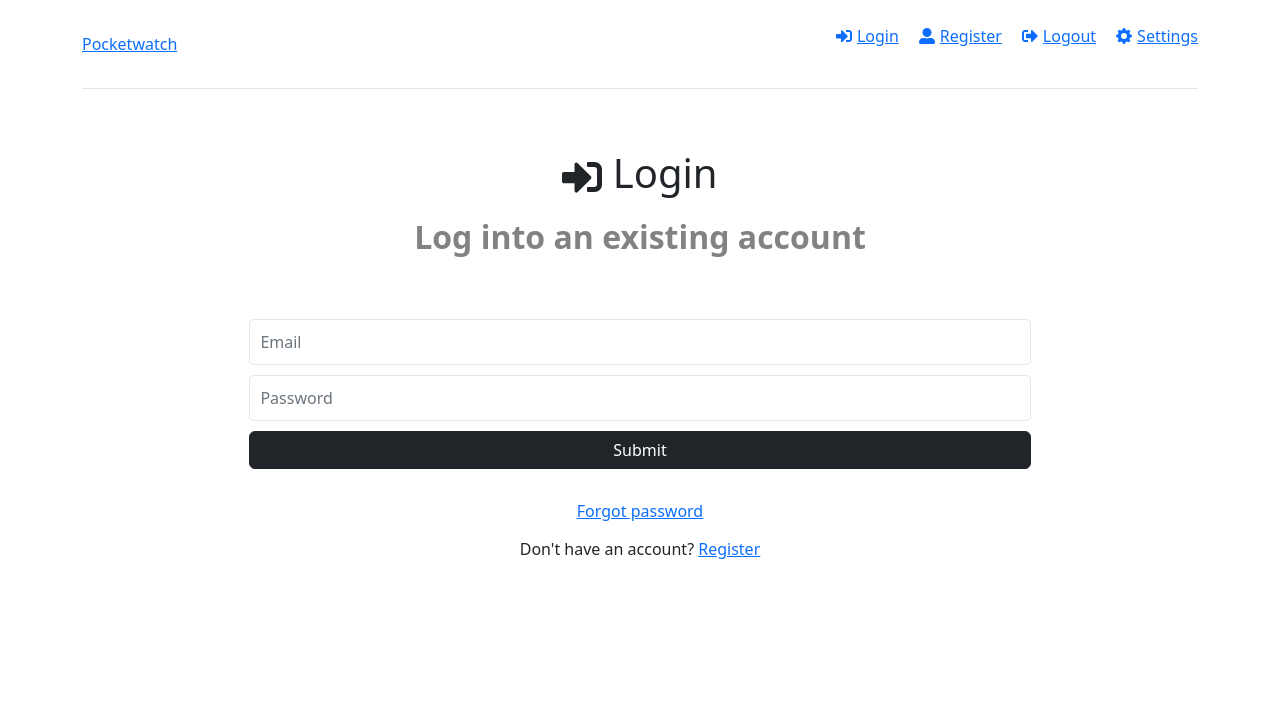
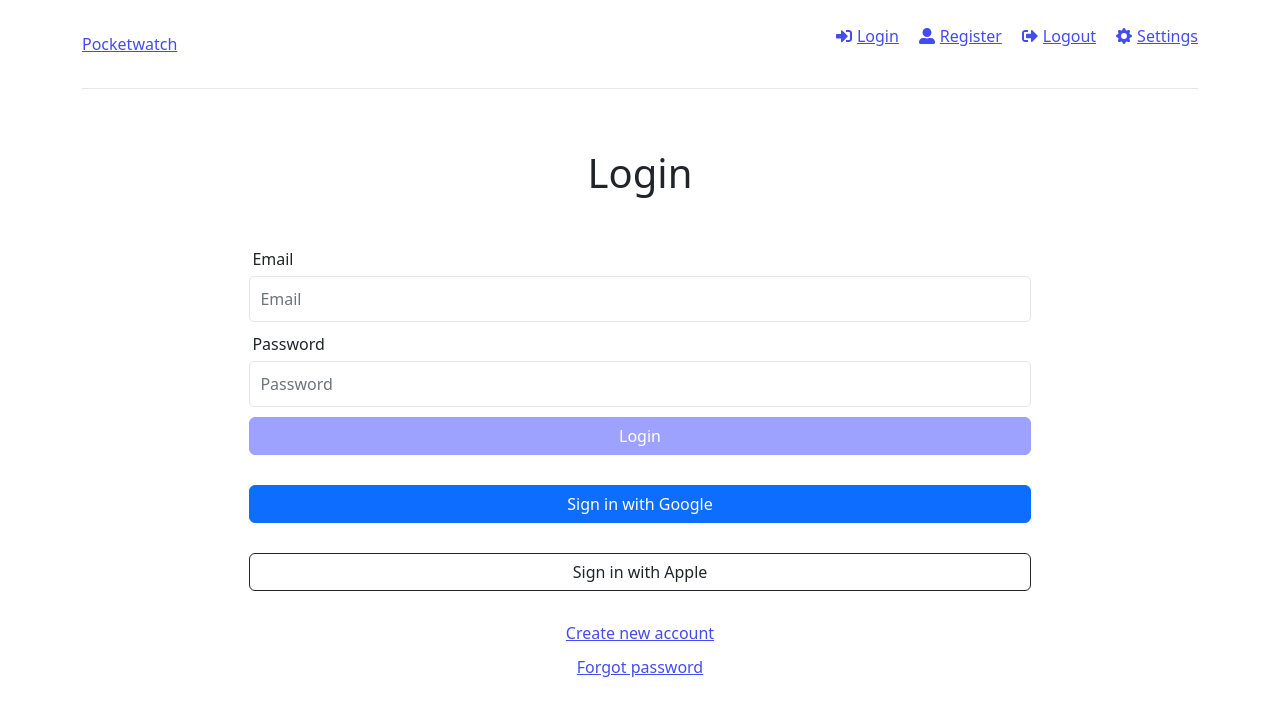
Before and after one commit to constellationz/pocketwatch, a React (Create React App) app in the folder frontend/: page /login in a window 1280 px wide. Shown: the top 716 px of the page. Built offline with nearby package versions, Linux system fonts and the light colour scheme.

Commit message:
Add input labels, buttons, and change styling for login page

```diff
--- a/frontend/src/index.css
+++ b/frontend/src/index.css
@@ -191,6 +191,34 @@ h3 {
   animation: spin 1.2s linear infinite;
 }
 
+#pocketwatch.form-button {
+  color: white;
+  background-color: #9DA1FF;
+  border-color: #9DA1FF;
+}
+
+#pocketwatch.form-button:hover {
+  background-color: #8187E2;
+  border-color: #8187E2;
+}
+
+#pocketwatch.form-button:active {
+  background-color: #656EC6;
+  border-color: #656EC6;
+}
+
+a:link {
+  color: #454CEE;
+}
+
+a:visited {
+  color: #001EB5;
+}
+
+a:hover {
+  color: #0735D1;
+}
+
 .task-container {
   border: 1px solid;
   padding: 5px;
--- a/frontend/src/pages/Login.jsx
+++ b/frontend/src/pages/Login.jsx
@@ -44,14 +44,14 @@ function Login() {
     <>
       <section className="heading">
         <h1>
-          <FaSignInAlt /> Login
+          Login
         </h1>
-        <p>Log into an existing account</p>
       </section>
 
       <section className="form">
         <form onSubmit={onSubmit}>
           <div className="form-group">
+            <label for="email">Email</label>
             <input
               type="text"
               className="form-control"
@@ -63,6 +63,7 @@ function Login() {
             />
           </div>
           <div className="form-group">
+            <label for="password">Password</label>
             <input
               type="password"
               className="form-control"
@@ -74,15 +75,25 @@ function Login() {
             />
           </div>
           <div className="form-group">
-            <Button variant="dark" type="submit" className="btn btn-block">
-              Submit
+            <Button type="submit" className="btn btn-block form-button" id="pocketwatch">
+              Login
             </Button>
           </div>
           <div className="form-group">
-            <Link to="/forgotpassword">Forgot password</Link>
+            <Button className="btn btn-block form-button" id="google">
+              Sign in with Google
+            </Button>
           </div>
           <div className="form-group">
-            <p>Don't have an account? <Link to="/register">Register</Link></p>
+            <Button variant="outline-dark" className="btn btn-block form-button" id="apple">
+              Sign in with Apple
+            </Button>
+          </div>
+          <div className="form-group">
+            <Link to="/register">Create new account</Link>
+          </div>
+          <div className="form-group">
+            <Link to="/forgotpassword">Forgot password</Link>
           </div>
         </form>
       </section>
```
